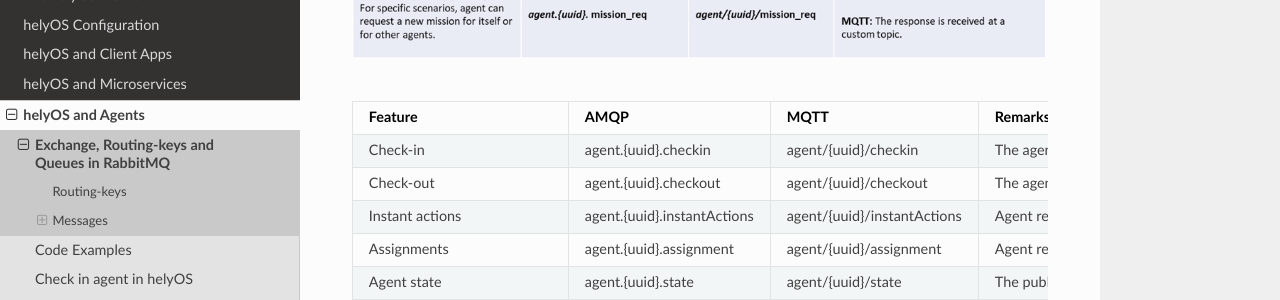
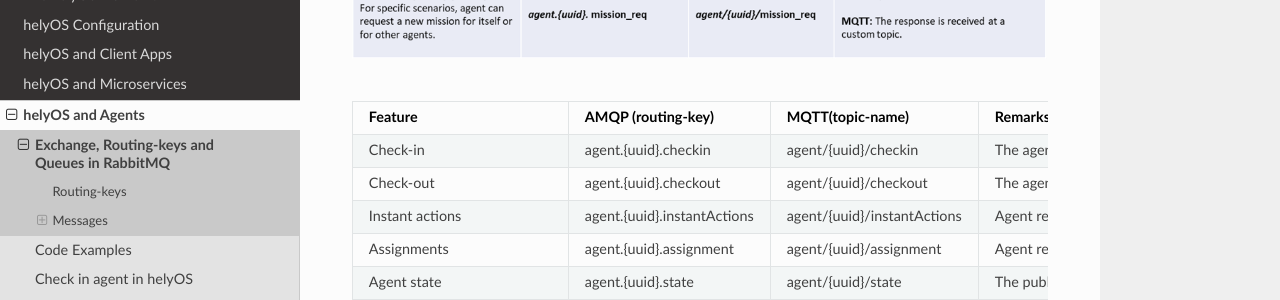
Before and after one commit to helyOSFramework/helyos-documentation, a Sphinx documentation site: the page built from docs/source/5-communication-between-helyos-and-agents/agents-and-helyos.rst, in a window 1280 px wide and 1400 px high, scrolled down 1817 px. Shown: the part 150-450 px from the top of the window. Built offline with Sphinx 7.4.7 and the Read the Docs theme 2.0.0, drawn with Linux system fonts in a browser that asks for light colours.

Commit message:
test table

```diff
--- a/docs/source/5-communication-between-helyos-and-agents/agents-and-helyos.rst
+++ b/docs/source/5-communication-between-helyos-and-agents/agents-and-helyos.rst
@@ -38,12 +38,12 @@
     :width: 800
 
 .. list-table:: Feature Comparison
-   :widths: 20 20 20 40
+   :widths: 15 15 20 50
    :header-rows: 1
 
    * - **Feature**
-     - **AMQP**
-     - **MQTT**
+     - **AMQP (routing-key)**
+     - **MQTT(topic-name)**
      - **Remarks**
    * - Check-in
      - agent.{uuid}.checkin
--- a/docs/source/_static/custom.css
+++ b/docs/source/_static/custom.css
@@ -1,4 +1,21 @@
 /* custom.css */
+
+
+/* Ensure the table does not cause horizontal scrolling */
+table.docutils.list-table {
+    table-layout: fixed; /* Enforces fixed layout for the table */
+    width: 100%; /* Make sure the table fits within its container */
+    word-wrap: break-word; /* Allows text to wrap within table cells */
+    white-space: normal; /* Ensures normal spacing and wrapping */
+}
+
+/* Define cell behavior for wrapping */
+table.docutils.list-table td,
+table.docutils.list-table th {
+    word-wrap: break-word; /* Break long words in table cells */
+    white-space: normal; /* Use normal spacing within cells */
+    overflow-wrap: break-word; /* Additional property for text wrapping */
+}
 
 /* Target the Sphinx list-table class and alternate row colors */
 table.docutils.list-table tr:nth-child(odd) {
@@ -19,19 +36,3 @@
 table.docutils.list-table th, table.docutils.list-table td {
     padding: 12px 15px;
 }
-
-/* Ensure the table does not cause horizontal scrolling */
-table.docutils.list-table {
-    table-layout: fixed; /* Enforces fixed layout for the table */
-    width: 100%; /* Make sure the table fits within its container */
-    word-wrap: break-word; /* Allows text to wrap within table cells */
-    white-space: normal; /* Ensures normal spacing and wrapping */
-}
-
-/* Define cell behavior for wrapping */
-table.docutils.list-table td,
-table.docutils.list-table th {
-    word-wrap: break-word; /* Break long words in table cells */
-    white-space: normal; /* Use normal spacing within cells */
-    overflow-wrap: break-word; /* Additional property for text wrapping */
-}
```
